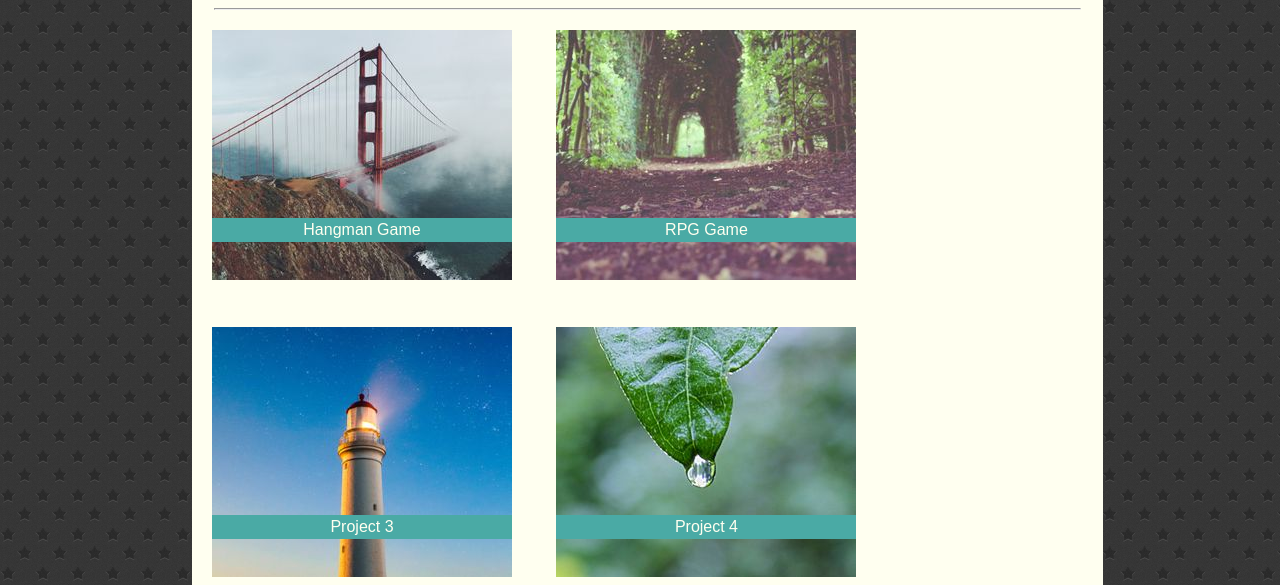
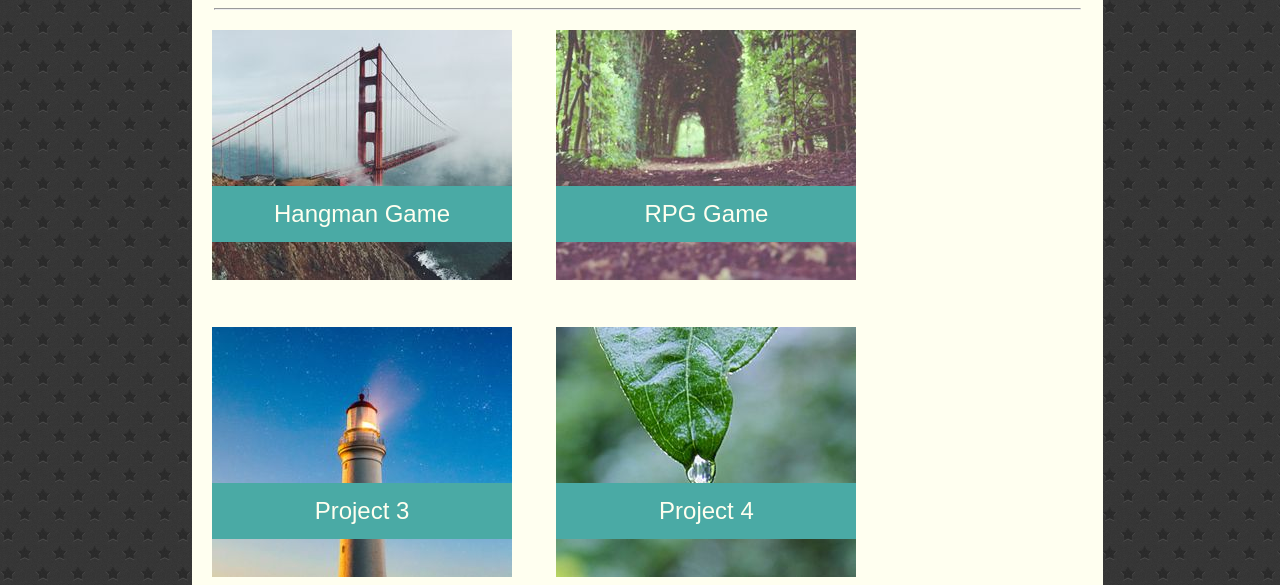
Before and after one commit to stellaCmiller/basic-portfolio, a plain HTML site: page portfolio.html in a window 1280 px wide. Shown: the part 215-800 px from the top of the page. Drawn offline with Linux system fonts and the light colour scheme.

Commit message:
image label update

```diff
--- a/assets/css/style.css
+++ b/assets/css/style.css
@@ -49,6 +49,8 @@ h3 {
     position: absolute;
     width: calc(100% - 40px);
     margin-left: 20px;
+    padding: 10px 0px 10px 0px;
+    font-size: 18pt;
     bottom: 20%;
     background-color: #4aaaa5;
     color: ivory;
```
